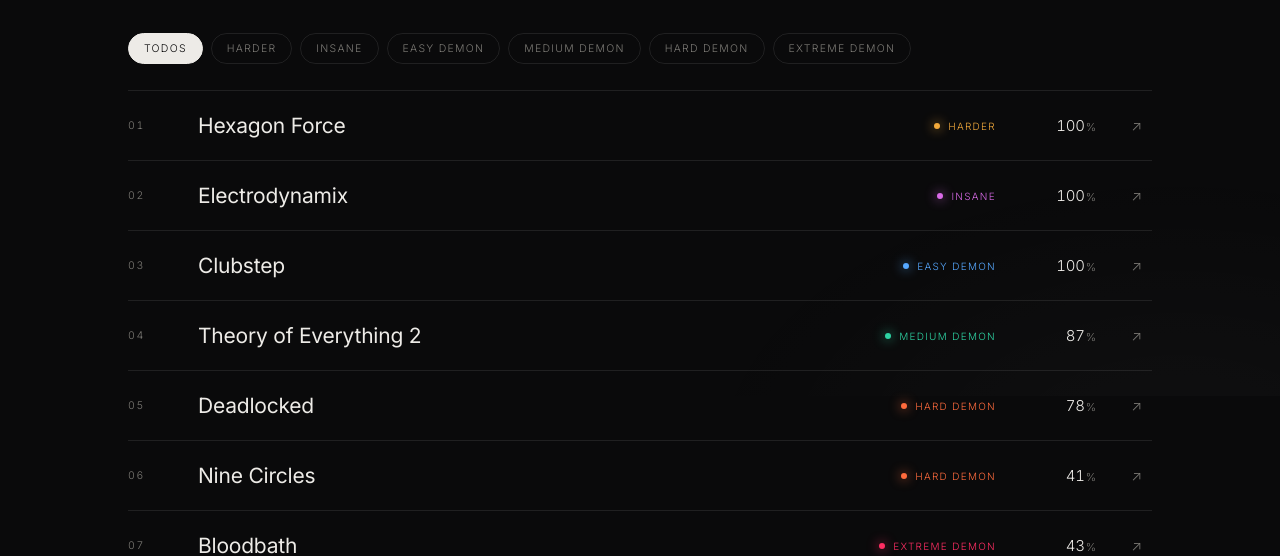
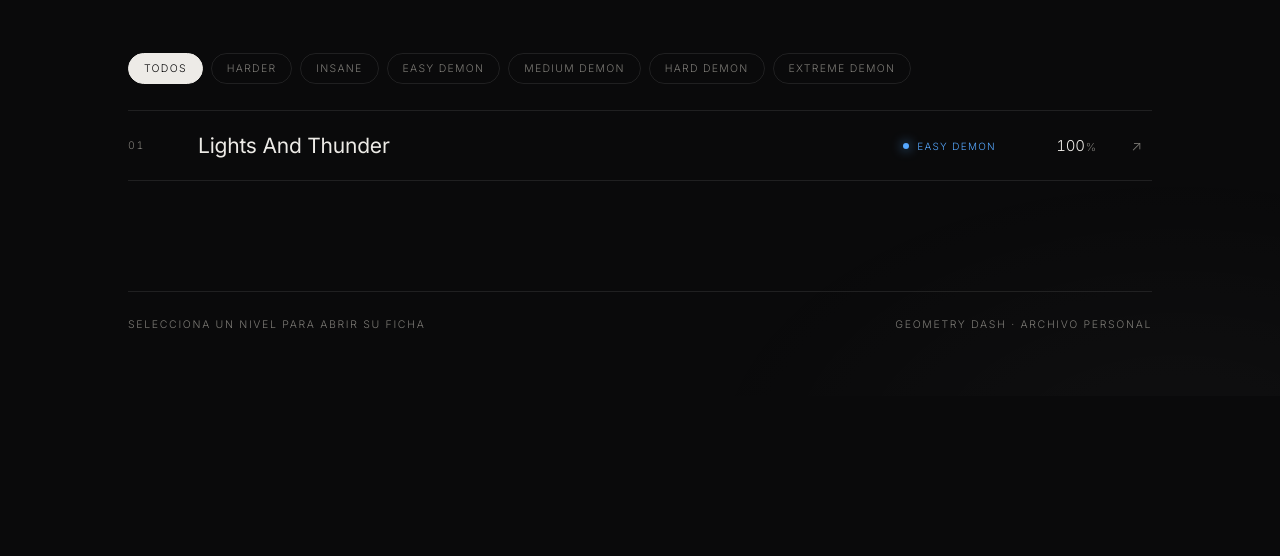
Before and after one commit to olkomos/levels, a plain HTML site: page index.html in a window 1280 px wide. Shown: the part 404-960 px from the top of the page. After the commit the page ends 800 px from the top, so only its background shows below. Drawn offline with Linux system fonts and the light colour scheme.

Commit message:
Update index.html

```diff
--- a/index.html
+++ b/index.html
@@ -1,4 +1,4 @@
-<!DOCTYPE html>
+99<!DOCTYPE html>
 <html lang="es">
 <head>
 <meta charset="utf-8">
@@ -299,14 +299,7 @@ const ORDER = Object.keys(DIFFS);
 /* ---------- DATOS ---------- */
 /* runs = [desde, hasta]  ·  best = max(hasta) */
 const LEVELS = [
-  { name:'Hexagon Force',            id:16,       diff:'Harder',        runs:[[100,100]] },
-  { name:'Electrodynamix',           id:15,       diff:'Insane',        runs:[[100,100]] },
-  { name:'Clubstep',                 id:14,       diff:'Easy Demon',    runs:[[100,100]] },
-  { name:'Theory of Everything 2',   id:18,       diff:'Medium Demon',  runs:[[72,87],[64,80],[45,71]] },
-  { name:'Deadlocked',               id:20,       diff:'Hard Demon',    runs:[[61,78],[45,70],[52,66]] },
-  { name:'Nine Circles',             id:4284013,  diff:'Hard Demon',    runs:[[26,41],[19,36],[33,39]] },
-  { name:'Bloodbath',                id:10565740, diff:'Extreme Demon', runs:[[28,43],[26,38],[19,31]] },
-  { name:'Sonic Wave',               id:9403228,  diff:'Extreme Demon', runs:[[17,27],[12,24],[19,22]] }
+  { name:'Lights And Thunder',            id:848722,       diff:'Easy Demon',        runs:[[100,100]] }
 ];
 LEVELS.forEach(l => l.best = Math.max(...l.runs.map(r => r[1])));
 
```
